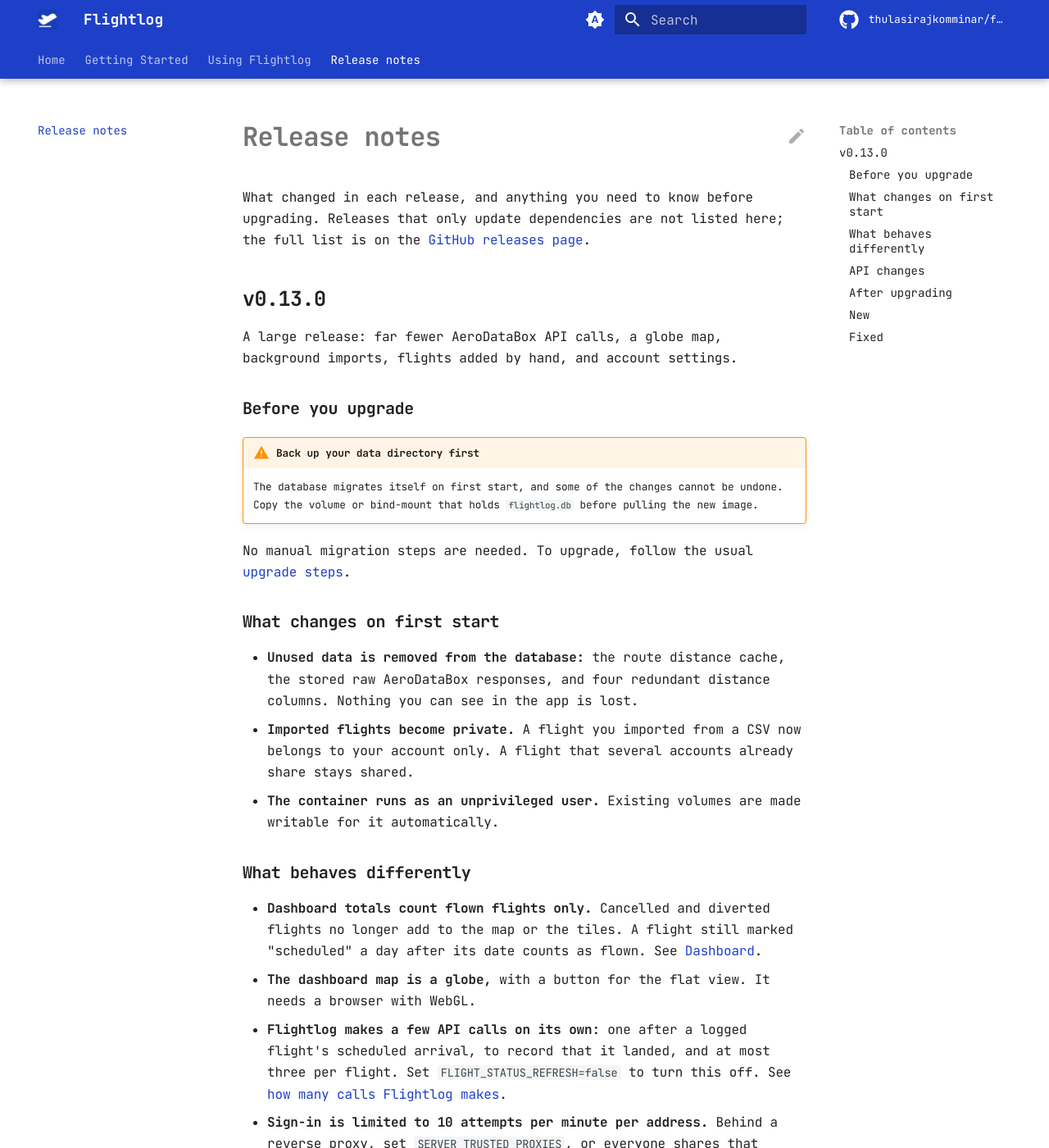
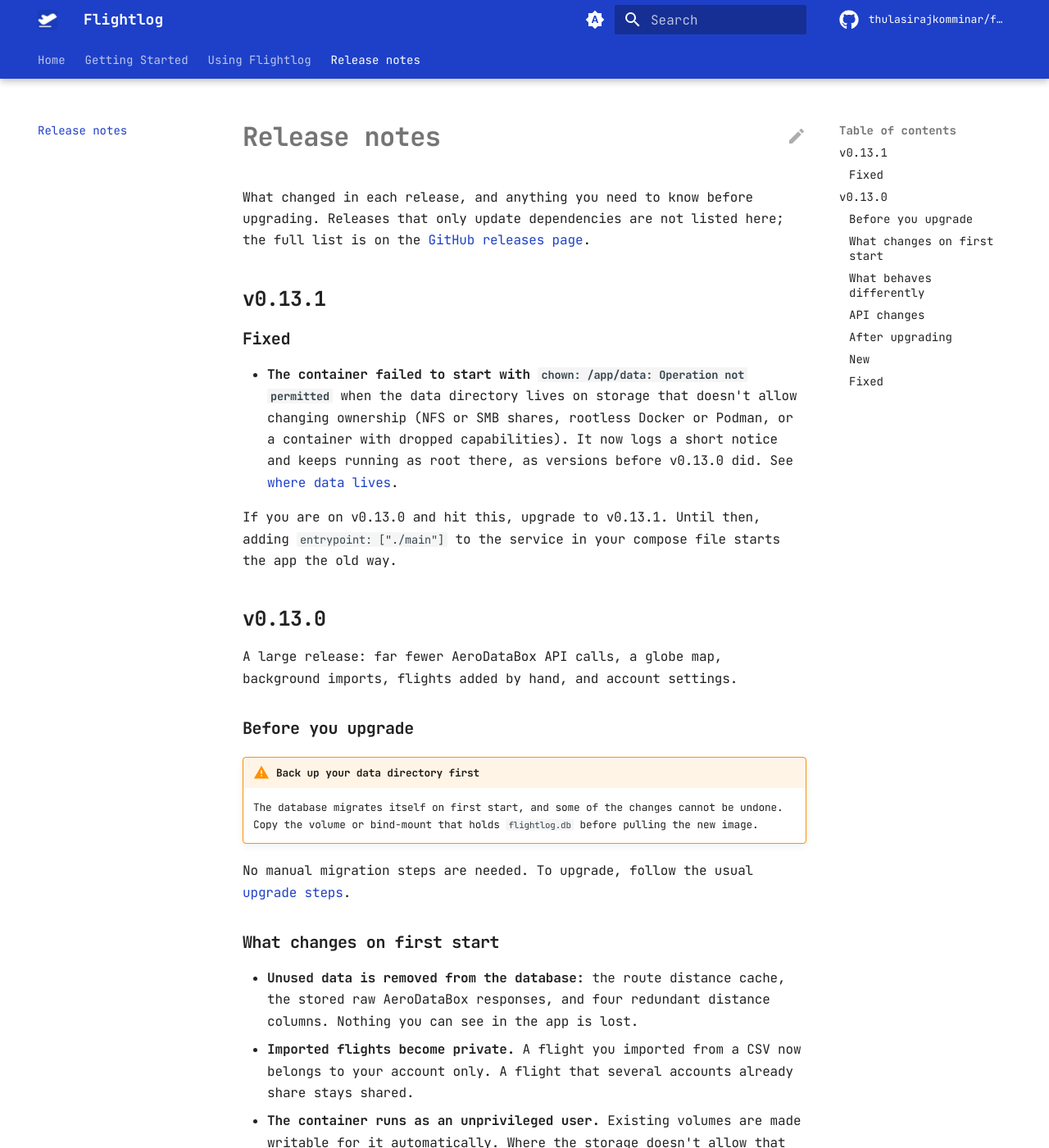
Before and after one commit to thulasirajkomminar/flightlog, an MkDocs documentation site: the page built from docs/content/release-notes.md, in a window 1280 px wide and 1400 px high. Shown: the whole window at 82% size. Built offline with MkDocs 1.6.1 and Material for MkDocs 9.7.7, drawn with Linux system fonts in a browser that asks for light colours; comment, search, counter and statistics services are not loaded; some of the changed text lies outside the part shown.

Commit message:
fix(docker): start even when the data directory's ownership cannot be changed
The entrypoint aborted with 'chown: /app/data: Operation not permitted' on storage that does not allow changing ownership (NFS or SMB shares, rootless Docker, dropped capabilities), so the container never started. It now treats the hand-over as best effort: if the unprivileged user cannot use the data directory, it logs a notice and runs as root, as versions before v0.13.0 did.

Co-Authored-By: Claude <noreply@anthropic.com>

```diff
--- a/docs/content/release-notes.md
+++ b/docs/content/release-notes.md
@@ -1,6 +1,14 @@
 # Release notes
 
 What changed in each release, and anything you need to know before upgrading. Releases that only update dependencies are not listed here; the full list is on the [GitHub releases page](https://github.com/thulasirajkomminar/flightlog/releases).
+
+## v0.13.1
+
+### Fixed
+
+- **The container failed to start with `chown: /app/data: Operation not permitted`** when the data directory lives on storage that doesn't allow changing ownership (NFS or SMB shares, rootless Docker or Podman, or a container with dropped capabilities). It now logs a short notice and keeps running as root there, as versions before v0.13.0 did. See [where data lives](getting-started/configuration.md#where-data-lives).
+
+If you are on v0.13.0 and hit this, upgrade to v0.13.1. Until then, adding `entrypoint: ["./main"]` to the service in your compose file starts the app the old way.
 
 ## v0.13.0
 
@@ -17,7 +25,7 @@ No manual migration steps are needed. To upgrade, follow the usual [upgrade step
 
 - **Unused data is removed from the database:** the route distance cache, the stored raw AeroDataBox responses, and four redundant distance columns. Nothing you can see in the app is lost.
 - **Imported flights become private.** A flight you imported from a CSV now belongs to your account only. A flight that several accounts already share stays shared.
-- **The container runs as an unprivileged user.** Existing volumes are made writable for it automatically.
+- **The container runs as an unprivileged user.** Existing volumes are made writable for it automatically. Where the storage doesn't allow that (NFS or SMB shares, rootless Docker, dropped capabilities), it keeps running as root and says so in the log.
 
 ### What behaves differently
 
```
Also changed, not shown: docs/content/getting-started/configuration.md (+3 -1 lines), 1 other file.
